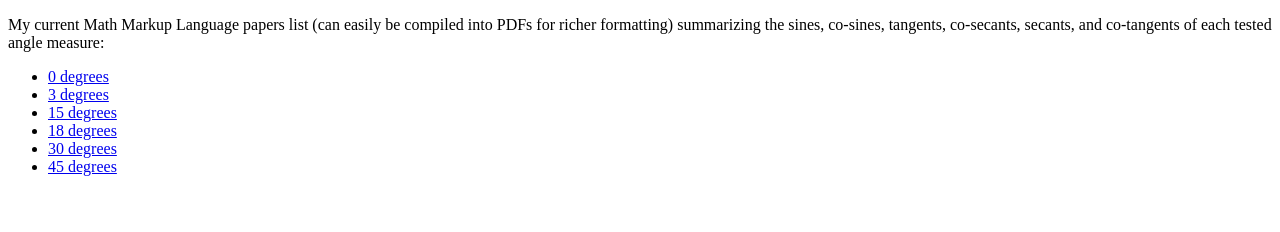
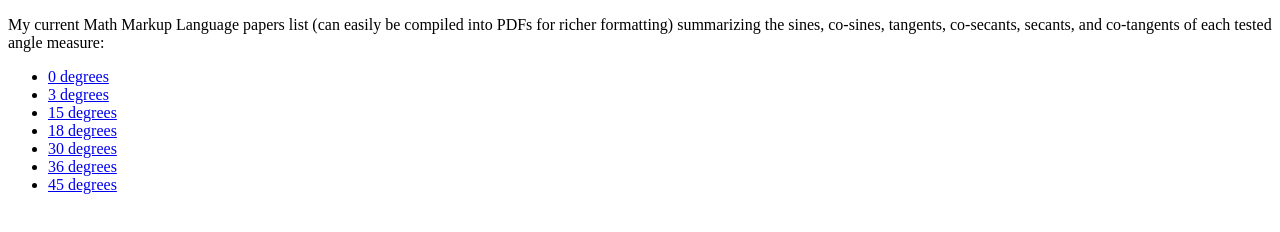
Before and after one commit to cxd4/trig, a plain HTML site: page exact/index.html in a window 1280 px wide. Drawn offline with Linux system fonts and the light colour scheme.

Commit message:
finished pi:5 radians angle solution

```diff
--- a/exact/index.html
+++ b/exact/index.html
@@ -13,6 +13,7 @@
 <li><a href="sin15.mml">15 degrees</a></li>
 <li><a href="sin18.mml">18 degrees</a></li>
 <li><a href="sin30.mml">30 degrees</a></li>
+<li><a href="sin36.mml">36 degrees</a></li>
 <li><a href="sin45.mml">45 degrees</a></li>
 </ul>
 
```
Also changed, not shown: 1 other file.
